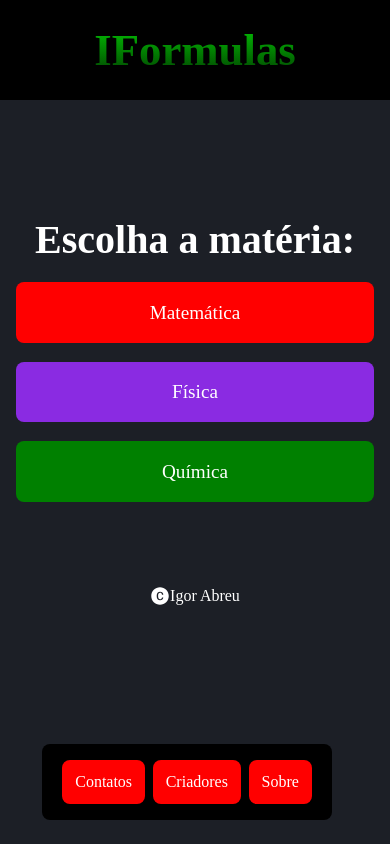
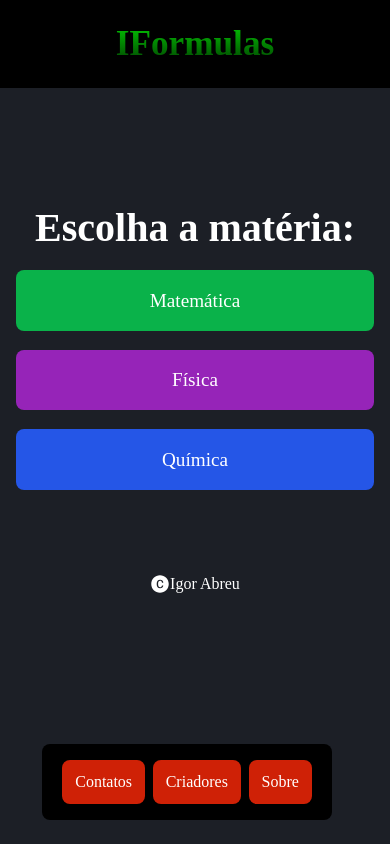
Before and after one commit to Igor-Abreu29/iformulas, a React (Create React App) app: page / in a window 390 px wide. Built offline with nearby package versions, Linux system fonts and the light colour scheme.

Commit message:
Ajeitando as cores da home e ajeitando a responsividade do label de termologia

```diff
--- a/src/pages/fisica/Termologia/termo.css
+++ b/src/pages/fisica/Termologia/termo.css
@@ -168,7 +168,17 @@ button{
     }
 
     .box-number > div > label{
-        left:1rem;
+        left:.3rem;
+        font-size: 1rem;
     }
 
+    .title-termologia h1{
+        font-size: 2.29rem;
+    }
 }
+
+@media(max-width: 380px){
+    .box-number > div > label{
+        left:-.5rem;
+    }
+}
--- a/src/pages/fisica/fis.css
+++ b/src/pages/fisica/fis.css
@@ -71,6 +71,10 @@ footer{
         padding-left: 4rem;
     }
 
+    .title-fis h1{
+        font-size: 2.250rem;
+    }
+
     .box-title{
         font-size:1.3rem;
     }
--- a/src/pages/home/home.css
+++ b/src/pages/home/home.css
@@ -40,7 +40,7 @@ a{
 }
 
 .box-information span{
-    background-color: red;
+    background-color: #cf2106;
     padding: .8em;
     border-radius: .5em;
     position: relative;
@@ -136,15 +136,15 @@ span:hover{
 }
 
 .mat{
-    background-color: red;
+    background-color: #0ab24a;
 }
 
 .fis{
-    background-color: blueviolet;
+    background-color: #ae25d4d7;
 }
 
 .qui{
-    background-color: green;
+    background-color: #2556e7;
 }
 
 @media(min-width: 500px) and (max-width: 700px){
@@ -193,4 +193,8 @@ span:hover{
     .span-1 ul{
         left:1.2em;
     }
+
+    .title-home h1{
+        font-size: 2.2rem
+    }
 }
--- a/src/pages/home/index.js
+++ b/src/pages/home/index.js
@@ -5,7 +5,7 @@ import { AiFillCopyrightCircle } from 'react-icons/ai'
 export default function Home(){
     return(
         <main className="container-principal">
-            <header className="title">
+            <header className="title title-home">
                 <h1>IFormulas</h1>
 
                 <div className='box-information'>
```
